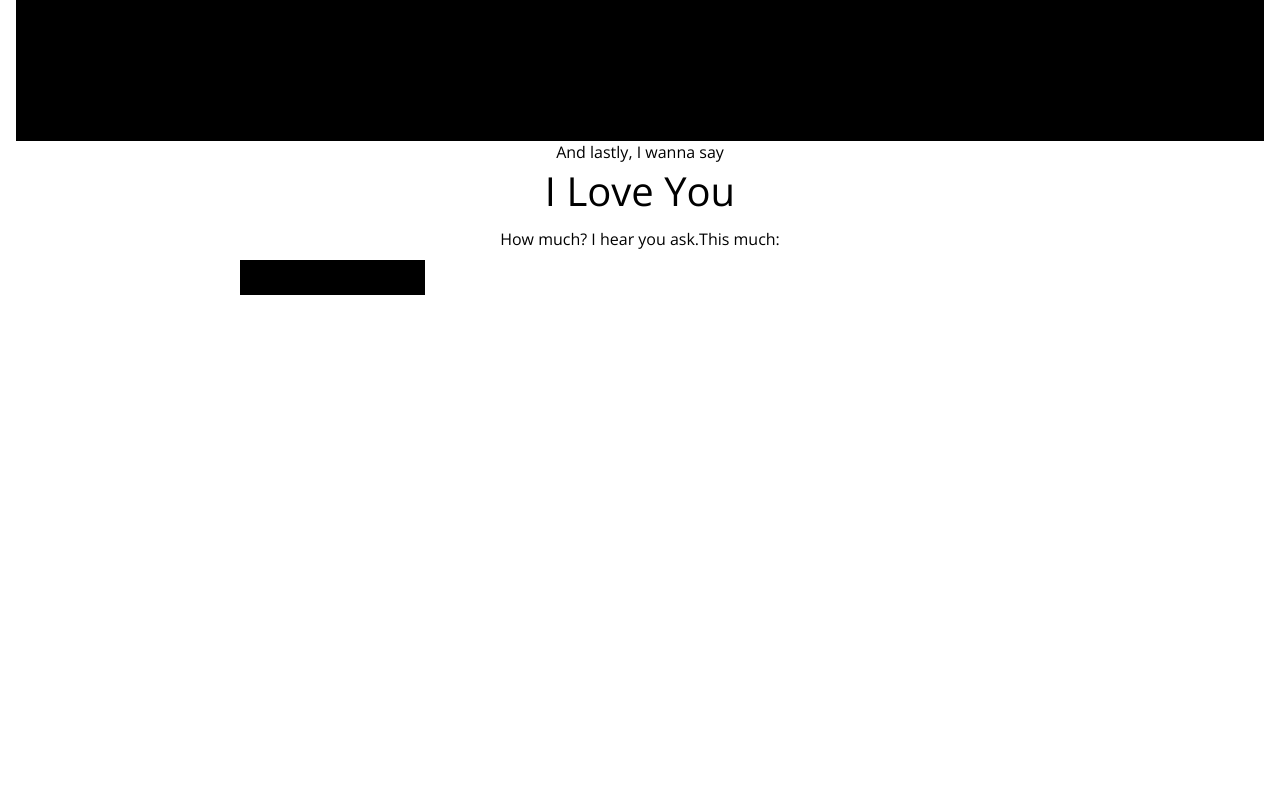
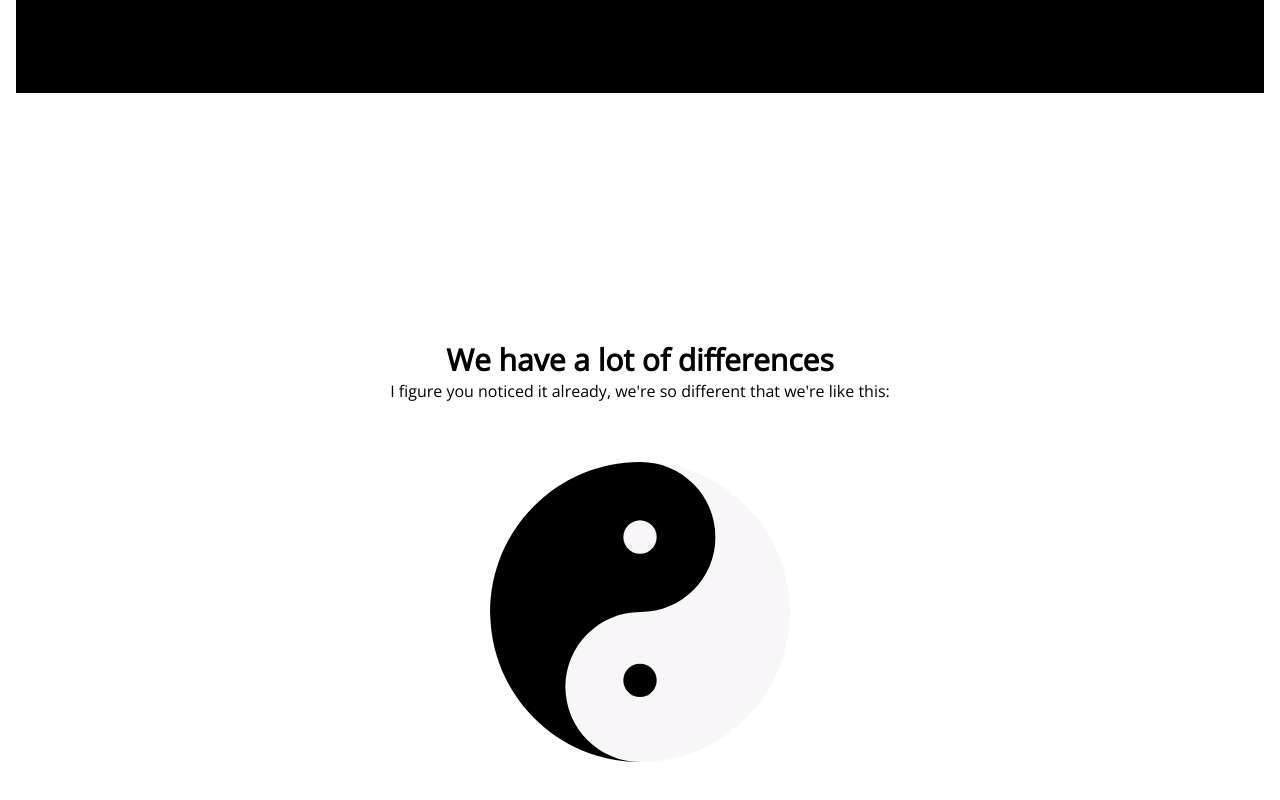
Before and after one commit to Clientrace/sandbox-page, a Next.js app: page / in a window 1280 px wide. Shown: the part 1338-2138 px from the top of the page. Before the commit the page ends 1945 px from the top, so only its background shows below. Built offline with nearby package versions, Linux system fonts and the light colour scheme.

Commit message:
add yin yang

```diff
--- a/src/components/pageBody/comp3.js
+++ b/src/components/pageBody/comp3.js
@@ -1,11 +1,22 @@
 
 
 import { motion } from 'framer-motion';
+import styles from './pageBody.module.scss';
 
 const Component3 = ({delayOffset=0}) => {
   return (
-    <motion.div>
+    <motion.div className={styles.comp3}>
+      <motion.div className={styles.header}>
+        We have a lot of differences
+      </motion.div>
       I figure you noticed it already, we're so different that we're like this:
+      <motion.div className={styles.image}>
+        <motion.img
+          src="/imgs/yin-yang.svg"
+          initial={{scale: 0.5, rotate: 0}}
+          whileInView={{scale: 1, rotate: 180}}
+          transition={{duration: 0.8,delay: delayOffset}}/>
+      </motion.div>
     </motion.div>
   )
 }
--- a/src/components/pageBody/pageBody.js
+++ b/src/components/pageBody/pageBody.js
@@ -1,6 +1,7 @@
 
 import { motion } from 'framer-motion';
 import styles from './pageBody.module.scss';
+import Component3 from './comp3';
 import Component2 from './comp2';
 import Component1 from './comp1';
 
@@ -8,7 +9,7 @@ const PageBody = ({delayOffset=0}) => {
   return (
     <motion.div className={styles.main}>
       <Component2 delayOffset={0.5}/>
-      <Component1 delayOffset={1.5}/>
+      <Component3 delayOffset={0.8}/>
     </motion.div>
   )
 }
--- a/src/components/pageBody/pageBody.module.scss
+++ b/src/components/pageBody/pageBody.module.scss
@@ -33,3 +33,25 @@
     font-size: 25px;
   }
 }
+
+.comp3 {
+  height: 40vh;
+  margin-top: 300px;
+  margin-bottom: 200px;
+  align-items: center;
+  display: flex;
+  flex-direction: column;
+  justify-content: center;
+  justify-items: center;
+  text-align: center;
+  .header {
+    font-weight: bolder;
+    font-size: 30px;
+  }
+  .image {
+    margin-top: 60px;
+    img {
+      width: 300px;
+    }
+  }
+}
--- a/src/pages/index.js
+++ b/src/pages/index.js
@@ -18,7 +18,6 @@ const Home = () => {
         initial={{opacity: 0}}
         animate={{opacity: 1}}
         transition={{delay: 1}}>
-        Clarence made you a gift 🎁
       </motion.div>
       <ScrollDown delayOffset={1.5} topMargin={'300px'}/>
       <PageBody delay={2}/>
```
Also changed, not shown: public/imgs/yin-yang.svg (added).
